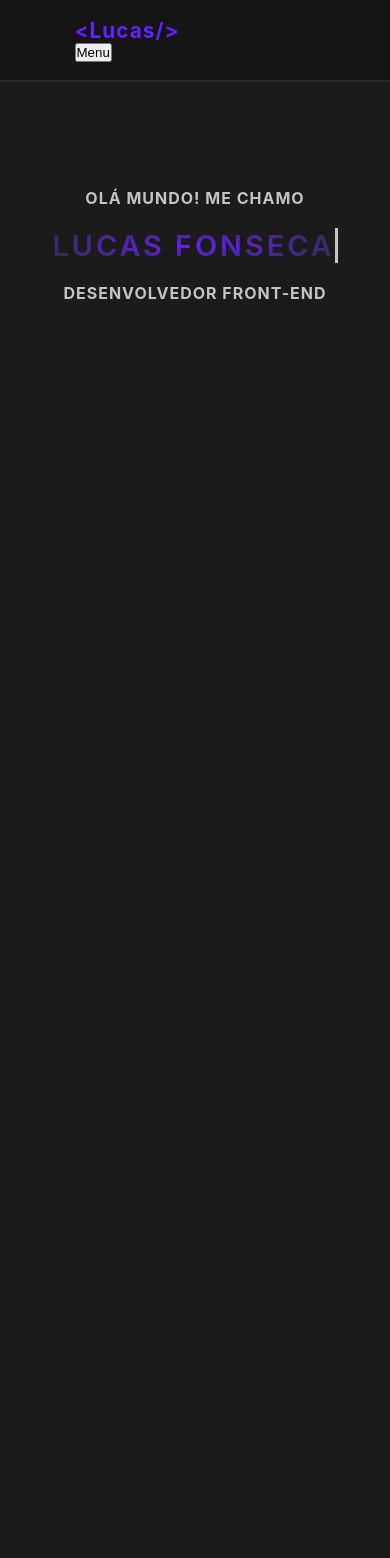
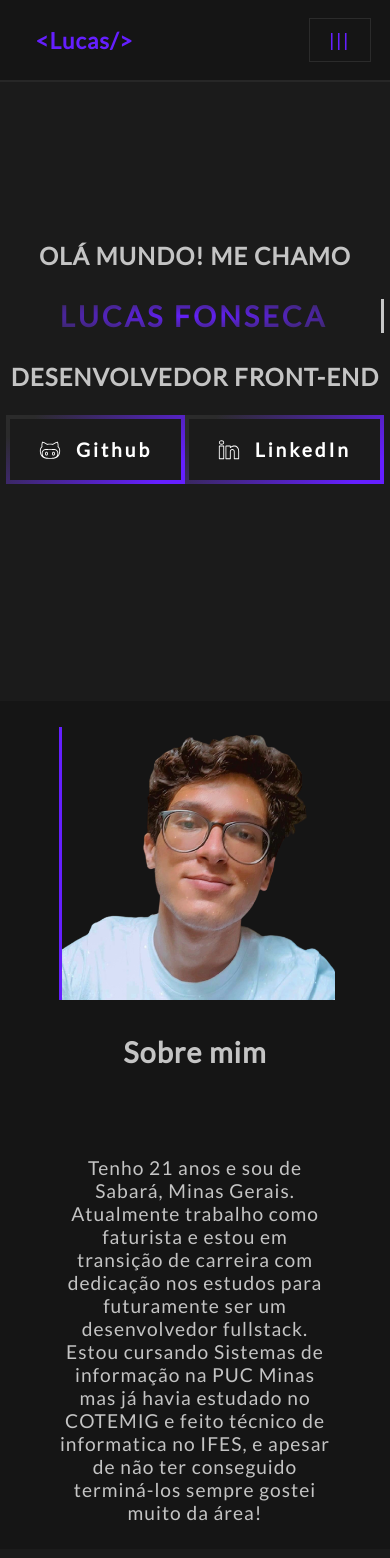
Before and after one commit to Lucas-OFonseca/meusite, a plain HTML site: page src/index.html in a window 390 px wide. Before the commit the page ends 844 px from the top, so only its background shows below. Drawn offline with Linux system fonts and the light colour scheme.

Commit message:
Responsividade e seção sobre mim

```diff
--- a/src/css/style.css
+++ b/src/css/style.css
@@ -15,11 +15,11 @@ body {
   margin: 0;
   color: white;
   background-color: #1b1b1b;
-  font-family: "Inter", sans-serif;
+  font-family: "Lato", sans-serif;
   letter-spacing: 1px;
 }
 
-.navbar-toggler {
+#navbar-toggler {
   display: none;
 }
 
@@ -31,7 +31,7 @@ header {
 }
 
 nav {
-  padding: 0 15%;
+  padding: 0 18%;
   display: flex;
   align-items: center;
   background-color: #151515;
@@ -51,14 +51,14 @@ a {
 }
 
 a#logo {
-  font-size: 1.3rem;
+  font-size: 1.4rem;
   width: 100%;
   color: #651fff;
 }
 
 a#logo:hover {
   color: #9c27b0;
-  transition: 0.3s;
+  transition: 0.5s;
 }
 
 #menu {
@@ -66,6 +66,7 @@ a#logo:hover {
 }
 
 nav ul li {
+  font-size: 1.2em;
   list-style: none;
   margin: 10px 30px;
   color: #c4c4c4;
@@ -73,15 +74,16 @@ nav ul li {
 
 nav ul li:hover {
   color: #651fff;
-  transition: 0.3s;
+  transition: 0.5s;
 }
 
-/* CORPO ------------------------------------------------ */
 main {
   display: block;
   color: #c4c4c4;
 }
 
+
+/* PRINCIPAL ------------------------------------------------ */
 .principal {
   display: flex;
   justify-content: space-around;
@@ -95,7 +97,6 @@ main {
 .experiencia,
 .projetos {
   padding: 6.5% 15%;
-  min-height: 35vh;
 }
 
 .principal span {
@@ -120,13 +121,16 @@ main {
   display: flex;
   border-right: 3px solid rgba(255, 255, 255, 0.75);
   animation: typingblink 500ms infinite alternate, typing 5s normal;
-  justify-content: center;
 }
 
 .principal_right {
   width: 40%;
   margin: 2rem 0;
-  display: flex;
+  display: block;
+}
+
+.principal_right img {
+  width: 100%;
 }
 
 /* Keyframes Typing */
@@ -148,41 +152,130 @@ main {
   }
 }
 
-@media (max-width: 1325px) {
-  .principal h1 {
-    font-size: 1rem;
+h2 {
+  text-align: center;
+}
+
+.btn_principal {
+  justify-content: space-around;
+  display: flex;
+}
+
+#btn_git,
+#btn_linkedin {
+  border: 4px solid;
+  border-image: linear-gradient(142deg, #2b2b2b 10%, #651fff 90%) 1;
+  padding: 1em 1.5em;
+  font-size: 1.2rem;
+  color: #651fff;
+  letter-spacing: 3px;
+  font-weight: 800;
+  background: #ffffff;
+  -webkit-background-clip: text;
+  -webkit-text-fill-color: transparent;
+  width: auto;
+}
+
+.img_btn {
+  width: 22px;
+  padding-right: 15px;
+  vertical-align: bottom;
+}
+
+
+/* ABOUT -------------------------------------------------------------------- */
+.about {
+    justify-content: space-between;
+    display: flex;
+    background-color: #151515;
+}
+
+.about h2 {
+    text-align: initial;
+}
+
+.section_title {
+    align-items: center;
+    justify-content: center;
+    background-color: white;
+    position: absolute;
+}
+
+#img_eu {
+    border-left: #651fff 3px solid ;
+    width: 100%;
+}
+
+.img_about {
+    width: 100%;
+}
+
+.sobre {
+    text-align: initial;
+    display: block;
+    font-size: larger;
+    padding: 0 0 0 80px;
+}
+
+
+
+/* MOBILE ------------------------------------------------------------------- */
+@media (max-width: 880px) {
+  #navbar-toggler {
+    display: flex;
+    padding: 0.5em 1em;
+    font-size: 1.2em;
+    background: none;
+    cursor: pointer;
+    color: #651fff;
+    border: solid 1px #2b2b2b;
   }
-  .principal span {
-    font-size: 2.2rem;
+
+  #navbar-toggler-icon {
+    display: inline-block;
+    letter-spacing: 2px;
+    vertical-align: middle;
+    background-repeat: no-repeat;
+    background-position: center;
+    background-size: 100%;
+  }
+
+  #navbar {
+    padding: 0 5%;
+  }
+
+  nav ul li {
+    margin: 90px;
+  }
+
+  #menu {
+    display: block;
+    position: absolute;
+    width: 100%;
+    top: 100%;
+    right: 0;
+    background: #151515e7;
+    z-index: 9999;
+    visibility: hidden;
+    overflow-y: hidden;
+    height: 0h;
+  }
+
+  #navbar.active #menu {
+    visibility: visible;
+    overflow-y: auto;
+    text-align: center;
+    height: 100vh;
   }
 
   .principal_right {
-    width: 80%;
+    display: none;
   }
 
-  .principal,
-  .about,
-  .experiencia,
-  .projetos {
-  }
-}
-
-@media (max-width: 880px) {
-  .navbar-toggler {
-    display: block;
-  }
-  #menu {
-    display: none;
-  }
-  .principal_right {
-    display: none;
-  }
-  #navbar.active #menu {
-    display: flex;
-  }
   .principal_name {
     justify-content: center;
   }
+
   .principal,
   .sobre-mim,
   .experiencia,
@@ -190,7 +283,23 @@ main {
     padding: 25% 0;
     text-align: center;
   }
+
   .principal span {
     font-size: 1.8rem;
   }
+
+  .about, .sobre {
+    flex-direction: column;
+    gap: 2rem;
+    text-align: center;
+    display: flex;
+  }
+
+  .sobre {
+    padding: 0px;
+  }
+
+  .about h2 {
+    text-align: center;
+  }
 }
--- a/src/index.html
+++ b/src/index.html
@@ -12,6 +12,10 @@
     />
     <title>Lucas Fonseca</title>
     <link rel="stylesheet" href="./css/style.css" />
+    <link
+      href="https://fonts.googleapis.com/css2?family=Lato&display=swap"
+      rel="stylesheet"
+    />
     <script src="./js/scripts.js" defer></script>
   </head>
 
@@ -23,9 +27,16 @@
       <nav id="navbar">
         <div id="logo1">
           <a id="logo" href="#home">&lt;Lucas/&gt;</a>
-          <!-- Button para Mobile -->
-          <button class="navbar-toggler">Menu</button>
         </div>
+
+        <!-- Button para Mobile -->
+        <button
+          id="navbar-toggler"
+          aria-expanded="false"
+          aria-label="Toggle navigation"
+        >
+          <span id="navbar-toggler-icon">|||</span>
+        </button>
 
         <ul data-menu="list" id="menu">
           <a href="#home">
@@ -43,15 +54,39 @@
         </ul>
       </nav>
     </header>
+
     <!-- Main -->
     <main>
+      <!-- Home -->
       <section class="principal" id="home">
         <div class="principal_left">
           <h1>
             Olá Mundo! Me chamo
-            <br><br><span class="principal_name">Lucas Fonseca</span><br>
+            <br /><br /><span class="principal_name">Lucas Fonseca</span><br />
             Desenvolvedor Front-End
           </h1>
+          <div class="btn_principal">
+            <a href="https://github.com/lucas-ofonseca" target="_blank"
+              ><div id="btn_git">
+                <img
+                  class="img_btn"
+                  src="./img/github.svg"
+                  alt="logo do Github"
+                />Github
+              </div></a
+            >
+            <a
+              href="https://www.linkedin.com/in/lucas-ofonseca/"
+              target="_blank"
+              ><div id="btn_linkedin">
+                <img
+                  class="img_btn"
+                  src="./img/linkedin.svg"
+                  alt="logo do linkedin"
+                />LinkedIn
+              </div></a
+            >
+          </div>
         </div>
 
         <div class="principal_right">
@@ -62,6 +97,31 @@
           />
         </div>
       </section>
+
+      <!-- Sobre mim -->
+      <section class="about" id="about">
+        <div class="img_about">
+          <img id="img_eu" src="./img/eu.png" alt="Uma foto minha" />
+        </div>
+        <div class="sobre">
+          <h2>Sobre mim</h2>
+          <br />
+          <p>
+            Tenho 21 anos e sou de Sabará, Minas Gerais. Atualmente trabalho
+            como faturista e estou em transição de carreira com dedicação nos
+            estudos para futuramente ser um desenvolvedor fullstack. Estou
+            cursando Sistemas de informação na PUC Minas mas já havia estudado
+            no COTEMIG e feito técnico de informatica no IFES, e apesar de não
+            ter conseguido terminá-los sempre gostei muito da área!
+          </p>
+        </div>
+      </section>
+
+      <!-- Experiência -->
+      <section class="experiencia" id="experiencia"></section>
+
+      <!-- Projetos -->
+      <section class="projetos" id="projetos"></section>
     </main>
   </body>
 </html>
--- a/src/js/scripts.js
+++ b/src/js/scripts.js
@@ -0,0 +1,9 @@
+const btnMobile = document.getElementById("navbar-toggler")
+
+function toggleMenu() {
+    const nav = document.getElementById("navbar")
+
+    nav.classList.toggle('active')
+}
+
+btnMobile.addEventListener('click', toggleMenu)
```
Also changed, not shown: src/img/eu.png (added), src/img/github.svg (added), src/img/linkedin.svg (added).
